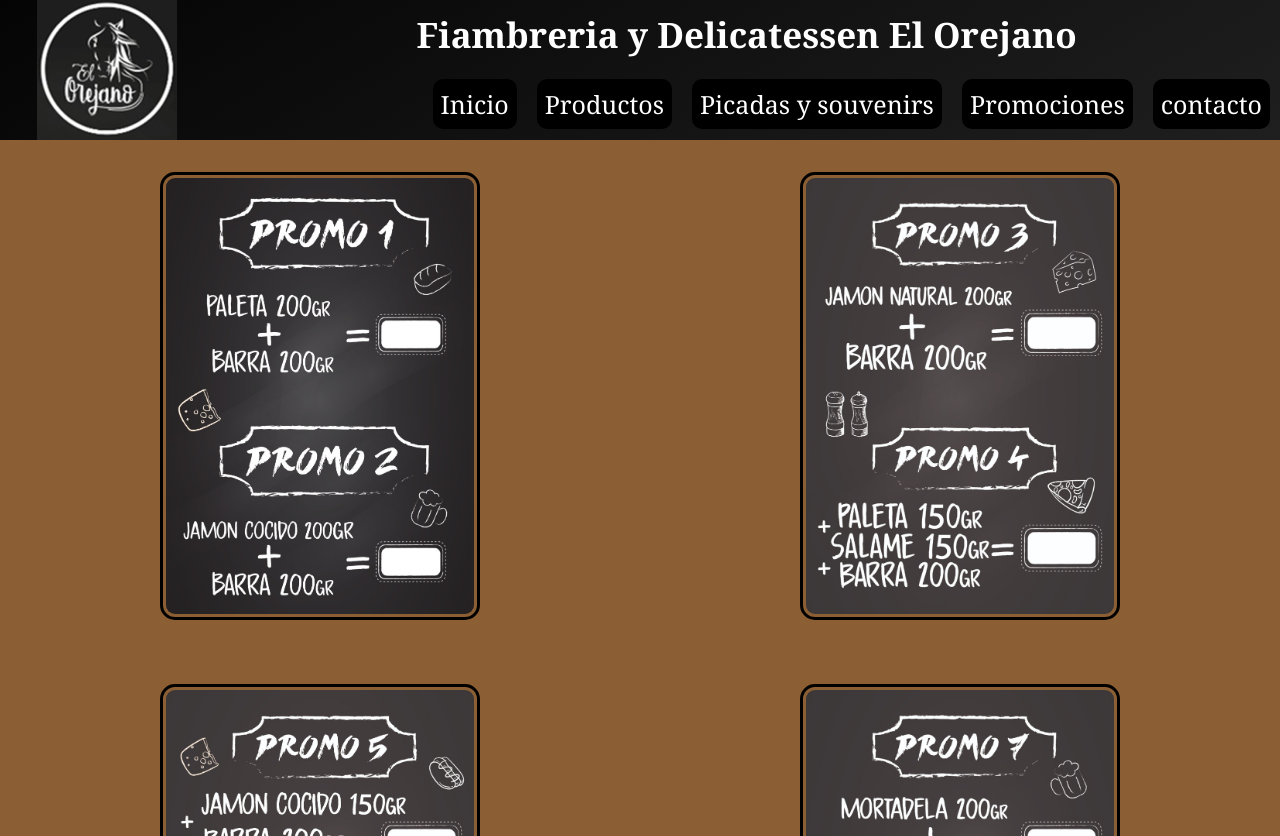
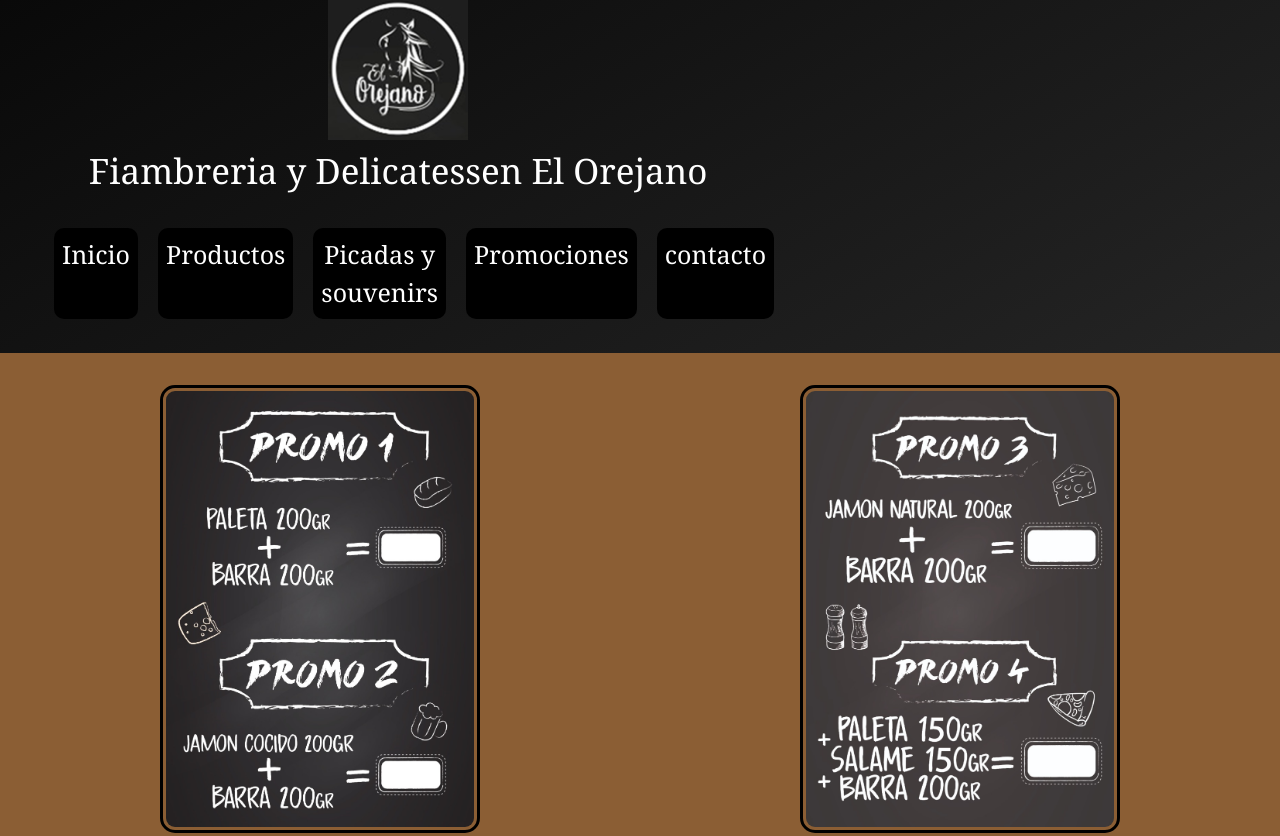
Before and after one commit to Shamelart/Proyecto-El-Orejano, a plain HTML site: page pages/Promociones.html in a window 1280 px wide. Shown: the top 836 px of the page. Drawn offline with nearby package versions, Linux system fonts and the light colour scheme.

Commit message:
Menu Hamburguesa, page contacto con Bootstrap

```diff
--- a/css/styles.css
+++ b/css/styles.css
@@ -212,11 +212,11 @@ margin-right: 15px;
         display: grid;
         grid-template-columns: 1fr;
     }
-    header .nav ul{
+    header nav div ul{
         display: flex;
         flex-direction: column;
     }
-    header .nav ul li{
+    header nav div ul li{
         font-size: 25px;
     }
     footer {
@@ -243,12 +243,12 @@ margin-right: 15px;
 
 
 @media screen and (min-width:788px){
-    header .nav ul{
+    header nav div ul{
         display: flex;
         justify-content: center;
         flex-direction: row;
     }
-    header .nav ul li a{
+    header nav div ul li a{
         text-align: center;
     }
     footer{
@@ -273,6 +273,7 @@ margin-right: 15px;
         grid-template-columns: 1fr 1fr;
     }
 
+
     .promo__item{
         display: grid;
         grid-template-columns: 1fr 1fr;
@@ -283,7 +284,7 @@ margin-right: 15px;
 
 
 @media screen and (min-width:1200px) {
-    header .nav ul{
+    header nav div ul{
         display: flex;
         justify-content: center;
         flex-direction: row;
@@ -292,7 +293,7 @@ margin-right: 15px;
         display: grid;
         grid-template-columns: 1fr 5fr;
     }
-    .nav{
+    nav{
         display: flex;
         flex-direction: column;
         justify-content: space-around;
--- a/pages/Promociones.html
+++ b/pages/Promociones.html
@@ -4,6 +4,8 @@
     <meta charset="UTF-8">
     <meta http-equiv="X-UA-Compatible" content="IE=edge">
     <meta name="viewport" content="width=device-width, initial-scale=1.0">
+    <!-- CSS only -->
+    <link href="https://cdn.jsdelivr.net/npm/bootstrap@5.2.0-beta1/dist/css/bootstrap.min.css" rel="stylesheet" integrity="sha384-0evHe/X+R7YkIZDRvuzKMRqM+OrBnVFBL6DOitfPri4tjfHxaWutUpFmBp4vmVor" crossorigin="anonymous">
     <link rel="stylesheet" href="../css/styles.css">
     <link rel="preconnect" href="https://fonts.googleapis.com">
     <link rel="preconnect" href="https://fonts.gstatic.com" crossorigin>
@@ -17,14 +19,19 @@
     <!-- logo titulo principal y menu de navegacion de mi httlm -->
 
     <header>
-        <div class="logo">
+        <div class="container">
+            <div class=" col logo">
                 <img src="../imagenes/Logo_ElOrejano.png" alt="logo del orejano">
             </div>
-        <nav class="nav">
-            <h1>
+                <h1 class="col text-center">
                     Fiambreria y Delicatessen
                     El Orejano
                 </h1>
+                <nav class="navbar navbar-expand-sm navbar-dark">
+                    <button class="navbar-toggler" type="button" data-bs-toggle="collapse" data-bs-target="#opciones" >
+                    <span class="navbar-toggler-icon"></span>
+                    </button>
+                    <div class="collapse navbar-collapse" id="opciones">
                         <ul>
                             <li>
                                 <a href="../index.html">
@@ -54,8 +61,11 @@
                             </li>
 
                         </ul>
+                    </div>
                 </nav>
+            </div>
     </header>
+
      <!-- cuerpo principal imagenes y descripcion de productos. -->
     <main>
         <section class="promo__item">
@@ -112,6 +122,9 @@
         </div>
     </footer>
 
+    <!-- JavaScript Bundle with Popper -->
+<script src="https://cdn.jsdelivr.net/npm/bootstrap@5.2.0-beta1/dist/js/bootstrap.bundle.min.js" integrity="sha384-pprn3073KE6tl6bjs2QrFaJGz5/SUsLqktiwsUTF55Jfv3qYSDhgCecCxMW52nD2" crossorigin="anonymous"></script>
+
 </body>
 
 </html>
```
Also changed, not shown: index.html (+1 -0 lines), pages/Contacto.html (+12 -4 lines), pages/Inicio.html (+2 -0 lines), pages/Picadas.html (+16 -3 lines), pages/Productos.html (+16 -3 lines). Lines whose indentation alone changed are shown as unchanged.
